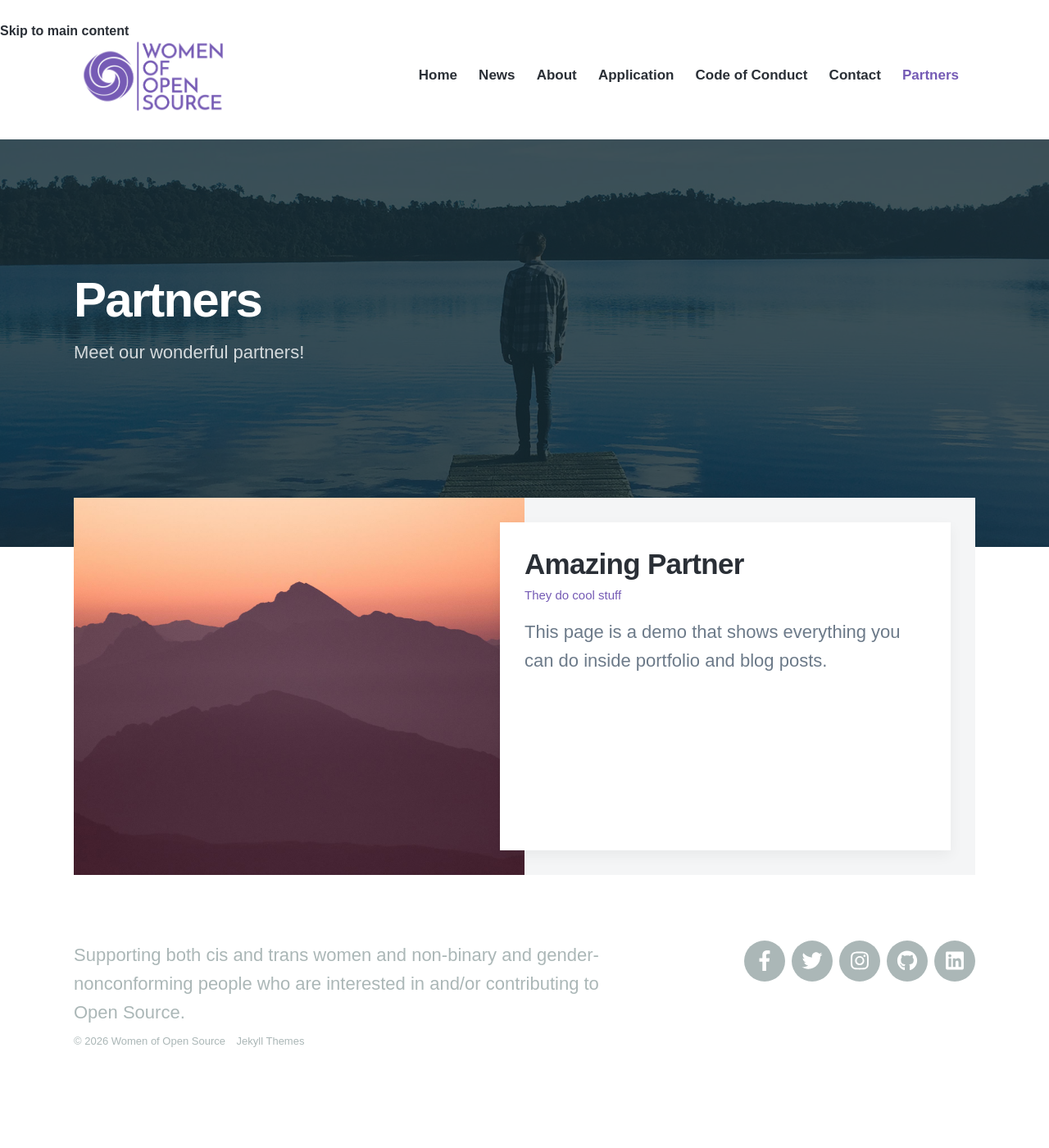
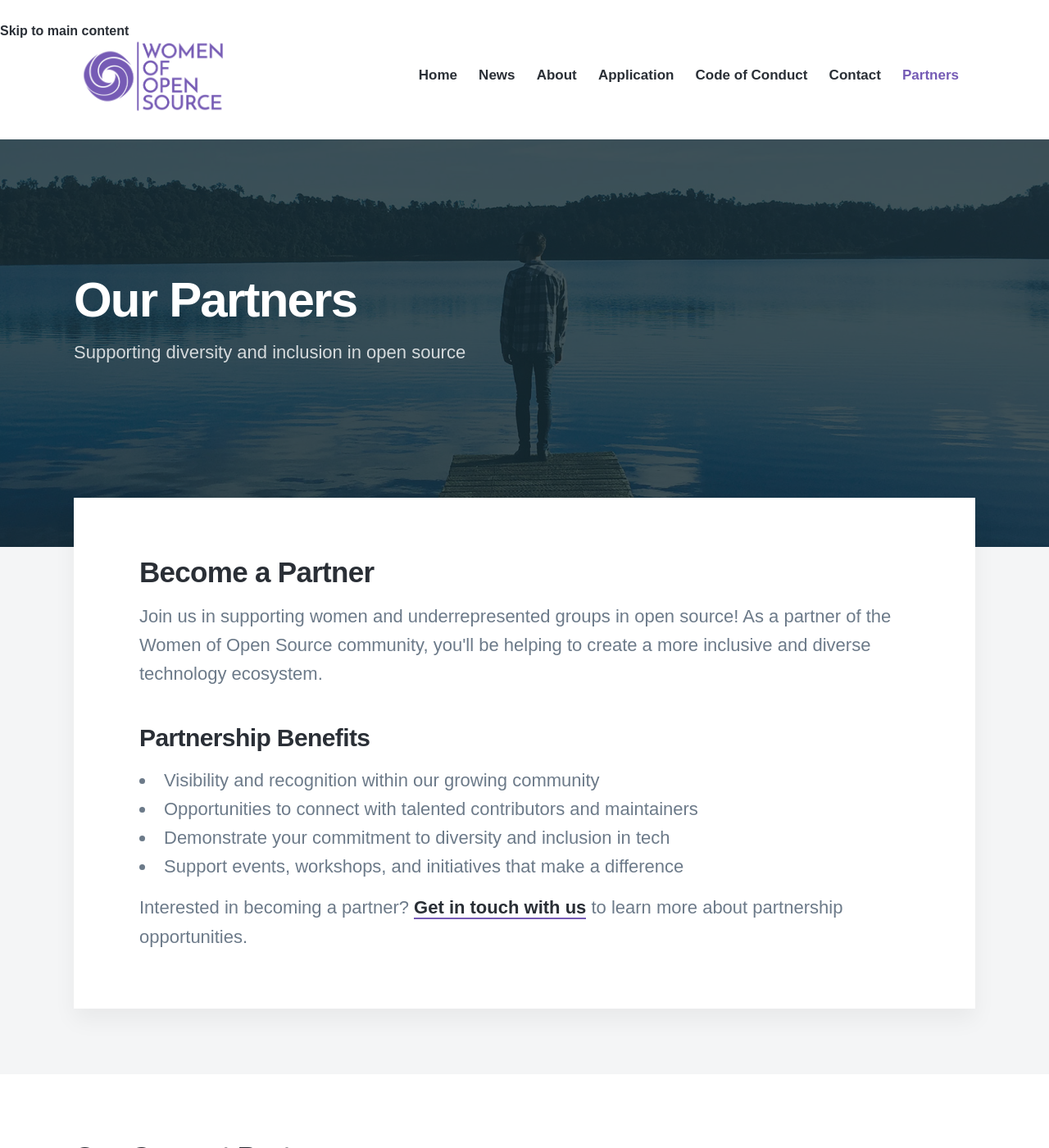
Before and after one commit to womenofopensource/womenofopensource.github.io, a Jekyll site: the page built from docs/partners/index.html, in a window 1280 px wide and 1400 px high. Shown: the whole window at 82% size. Built offline with Jekyll 4.4.1, drawn with Linux system fonts in a browser that asks for light colours; nearby versions of some CDN libraries; some web fonts are replaced.

Commit message:
Improve news and partners sections

```diff
--- a/docs/news/index.html
+++ b/docs/news/index.html
@@ -37,6 +37,7 @@
 				<div class="post__content">
 					<h2 class="post__title"><a href="{{ post.url | relative_url }}">{{ post.title }}</a></h2>
 					<p class="post__subtitle">{{ post.subtitle }}</p>
+					<p class="post__date">{{ post.date | date: '%B %d, %Y' }}</p>
 					<p class="post__description">{{ post.description }}</p>
 				</div>
 			</div>
--- a/docs/partners/index.html
+++ b/docs/partners/index.html
@@ -14,36 +14,66 @@
 
 	<div class="wrap">
 
-		<h1>Partners</h1>
-		<p>Meet our wonderful partners!</p>
+		<h1>Our Partners</h1>
+		<p>Supporting diversity and inclusion in open source</p>
 
 	</div>
 
 </section>
 
-<section class="listing">
+<section class="single single--no-padding">
 
-    <div class="wrap">
+	<div class="wrap">
 
-		{% for project in site.projects reversed %}
+		<article class="single-post single-post--seamless">
 
-		<article class="post">
+			<div class="single-post__content">
 
-			<div class="post__image-wrap">
-				<div class="post__image" style="background-image: url({{ project.featured_image | relative_url }})"></div>
-			</div>
+				<h2>Become a Partner</h2>
 
-			<div class="post__content-wrap">
-				<div class="post__content">
-					<h2 class="post__title"><a href="{{ project.url | relative_url }}">{{ project.title }}</a></h2>
-					<p class="post__subtitle">{{ project.subtitle }}</p>
-					<p class="post__description">{{ project.description }}</p>
-				</div>
+				<p>Join us in supporting women and underrepresented groups in open source! As a partner of the Women of Open Source community, you'll be helping to create a more inclusive and diverse technology ecosystem.</p>
+
+				<h3>Partnership Benefits</h3>
+
+				<ul>
+					<li>Visibility and recognition within our growing community</li>
+					<li>Opportunities to connect with talented contributors and maintainers</li>
+					<li>Demonstrate your commitment to diversity and inclusion in tech</li>
+					<li>Support events, workshops, and initiatives that make a difference</li>
+				</ul>
+
+				<p>Interested in becoming a partner? <a href="/contact/">Get in touch with us</a> to learn more about partnership opportunities.</p>
+
 			</div>
 
 		</article>
 
-		{% endfor %}
+	</div>
+
+</section>
+
+<section class="partners-grid partners-grid--continuous">
+
+	<div class="wrap">
+
+		<h2 class="partners-grid__title">Our Current Partners</h2>
+
+		<div class="partners-grid__items">
+
+			{% for project in site.projects reversed %}
+
+			<div class="partner-card">
+				<a href="{{ project.url | relative_url }}">
+					<div class="partner-card__image" style="background-image: url({{ project.featured_image | relative_url }})"></div>
+					<h3 class="partner-card__title">{{ project.title }}</h3>
+					<p class="partner-card__subtitle">{{ project.subtitle }}</p>
+				</a>
+			</div>
+
+			{% endfor %}
+
+		</div>
 
 	</div>
-    </section>
+
+</section>
```
